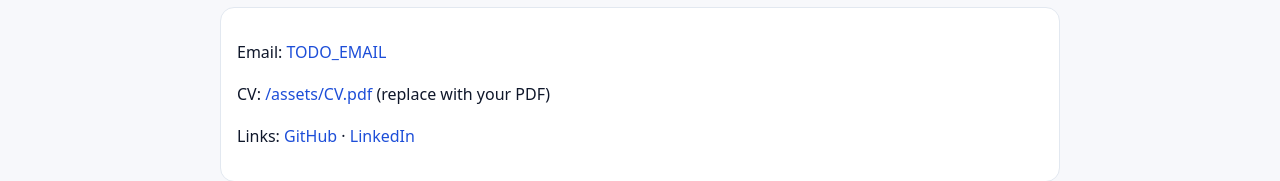
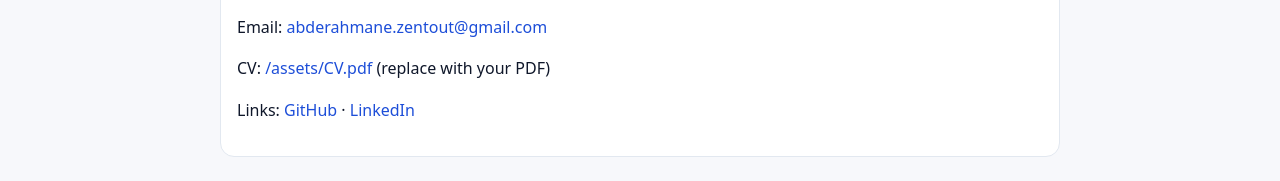
Before and after one commit to Abde951/abde951.github.io, a plain HTML site: page index.html in a window 1280 px wide. Shown: the part 1271-1452 px from the top of the page. Drawn offline with Linux system fonts and the light colour scheme.

Commit message:
Personal site

```diff
--- a/index.html
+++ b/index.html
@@ -39,7 +39,6 @@
   </style>
 </head>
 <body>
-  <a class="visually-hidden" href="#main">Skip to content</a>
   <header>
     <div class="container">
       <nav>
@@ -61,7 +60,7 @@
         <h1>Hi, I’m Abderahmane — I love building systems that localize and map the world.</h1>
         <p class="muted">Interested in visual SLAM, sensor fusion, and robust real‑time perception. This site collects my notes and blog posts as I learn and build.</p>
         <div class="row">
-          <a class="btn primary" href="mailto:TODO_EMAIL">Email me</a>
+          <a class="btn primary" href="mailto:abderahmane.zentout@gmail.com">Email me</a>
           <a class="btn" href="https://github.com/Abde951">GitHub</a>
           <a class="btn" href="https://www.linkedin.com/in/abz11/">LinkedIn</a>
         </div>
@@ -104,7 +103,7 @@
     <section id="contact">
       <h2>Contact</h2>
       <div class="card">
-        <p>Email: <a href="mailto:TODO_EMAIL">TODO_EMAIL</a></p>
+        <p>Email: <a href="mailto:abderahmane.zentout@gmail.com">abderahmane.zentout@gmail.com</a></p>
         <p>CV: <a href="/assets/CV.pdf">/assets/CV.pdf</a> (replace with your PDF)</p>
         <p>Links: <a href="https://github.com/Abde951">GitHub</a> · <a href="https://www.linkedin.com/in/abz11/">LinkedIn</a></p>
       </div>
```
Also changed, not shown: assets/avatar.png (added), 1 other file.
